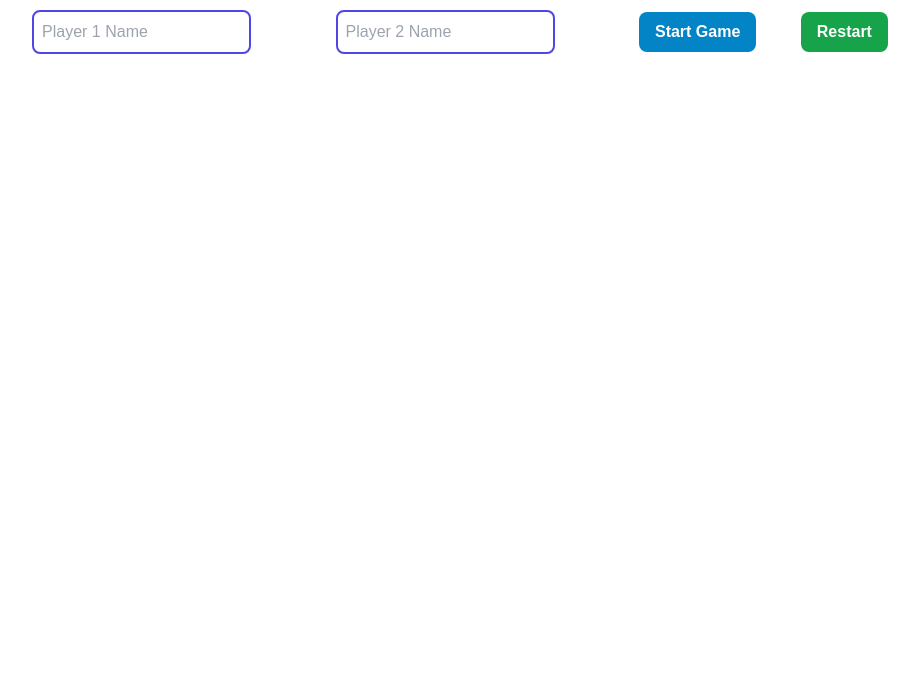
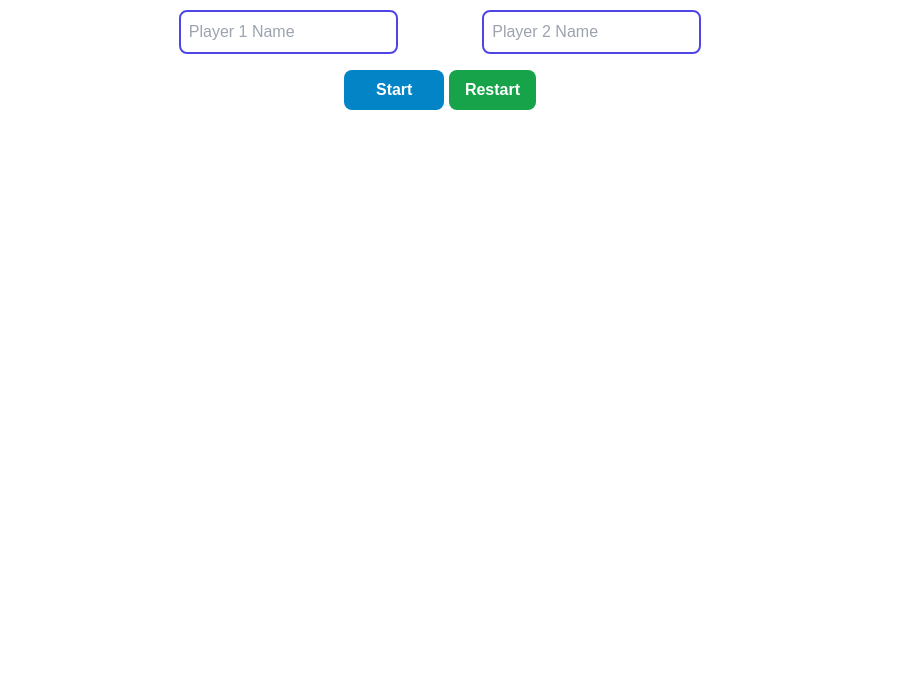
Before and after one commit to Anin-Hasan/Tic-Tac-Toe, a website: page dist/index.html in a window 1280 px wide. Shown: the part 106-800 px from the top of the page, without its empty margins (200-1119 px from the left). Drawn offline with Linux system fonts and the light colour scheme.

Commit message:
Aligned some button

```diff
--- a/dist/index.html
+++ b/dist/index.html
@@ -29,12 +29,13 @@
             placeholder="Player 2 Name"
             required
           />
+          <div class="md:mt-4">
             <button
               type="submit"
               id="start-button"
-            class="mx-10 bg-sky-600 px-4 py-2 rounded-lg text-white font-semibold hover:scale-110 duration-300 mt-4 md:mt-0"
+              class="mx-0 md:mr-0 bg-sky-600 px-8 py-2 rounded-lg text-white font-semibold hover:scale-110 duration-300 mt-4 md:mt-0"
             >
-            Start Game
+              Start
             </button>
             <button
               id="restart-button"
@@ -42,6 +43,7 @@
             >
               Restart
             </button>
+          </div>
         </div>
       </div>
     </div>
```
Also changed, not shown: dist/output.css. Lines whose indentation alone changed are shown as unchanged.
